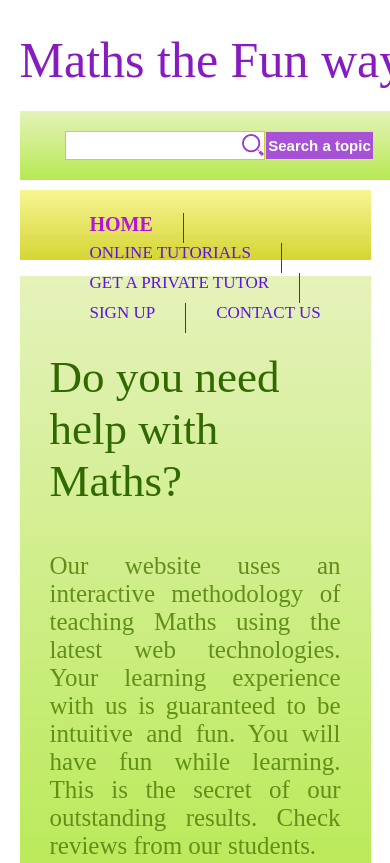
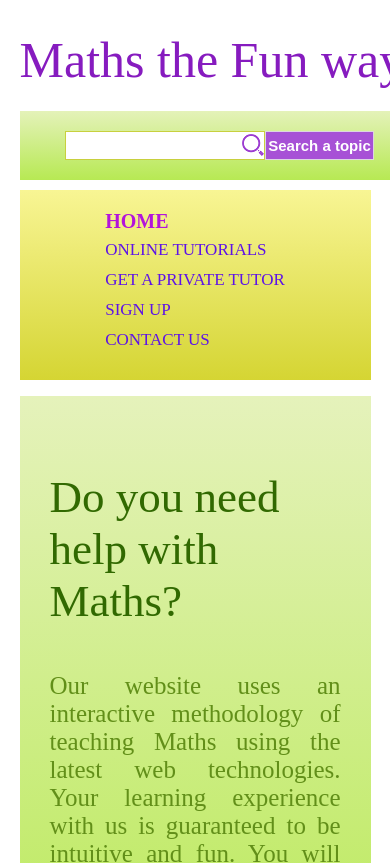
Before and after one commit to chismoc/mathsTutor, a plain HTML site: page index.html in a window 390 px wide. Shown: the top 863 px of the page. Drawn offline with Linux system fonts and the light colour scheme.

Commit message:
make menu responsive

```diff
--- a/index.html
+++ b/index.html
@@ -26,13 +26,11 @@
     </div><!--end of header div-->
 
     <div id="menu">
-      <ul>
-        <li><a href="#" class="active">Home</a></li>
-        <li><a href="#">Online Tutorials</a></li>
-        <li><a href="#">Get a private tutor</a></li>
-        <li><a href="#">Sign up</a></li>
-        <li><a href="#">Contact us</a></li>
-      </ul>
+        <a href="#" class="active">Home</a>
+        <a href="#">Online Tutorials</a>
+        <a href="#">Get a private tutor</a>
+        <a href="#">Sign up</a>
+        <a href="#">Contact us</a>
     </div><!--end of menu div-->
 
     <div id="introduction">
--- a/styles/custom.css
+++ b/styles/custom.css
@@ -74,19 +74,19 @@ h1 a{
   background: -webkit-linear-gradient(#F8F594, #D5D533);
   background: -o-linear-gradient(#F8F594, #D5D533);
   background: -moz-linear-gradient(#F8F594, #D5D533);
-  padding: 7px 0;
-  height: 70px;
+  padding: 20px 0;
+  /* height: 70px; */
+  display: flex;
+  flex-wrap: wrap;
 }
-ul{
-  list-style: none;
-}
-#menu ul li{
-  float: left;
+
+#menu a{
+  /* float: left; */
   padding: 0 30px;
   height: 30px;
   border-right: 1px solid #5d12e7;
 }
-#menu ul li a{
+#menu a{
   text-decoration: none;
   text-transform: uppercase;
   font-size: 17px;
@@ -98,15 +98,27 @@ ul{
   transition: font-size 0.3s ease;
 
 }
-#menu ul li:last-child{
+#menu a:last-child{
   border-right: none;
 }
-#menu ul li a:hover, #menu ul li a.active{
+#menu a:hover, #menu a.active{
   font-size: 20px;
   font-weight: bold;
   color: #B314DB;
 
-}/*introduction*/
+}
+/*small screen: vertical menu*/
+@media screen and (max-width:700px){
+  #menu{
+  flex-direction: column;
+ align-content: center;
+  }
+  #menu a{
+    border-right: none;
+  }
+}
+
+/*introduction*/
 #introduction{
   background: linear-gradient(#E5F2BB, #B7E952);
   background: -webkit-linear-gradient(#E5F2BB, #B7E952);
```
